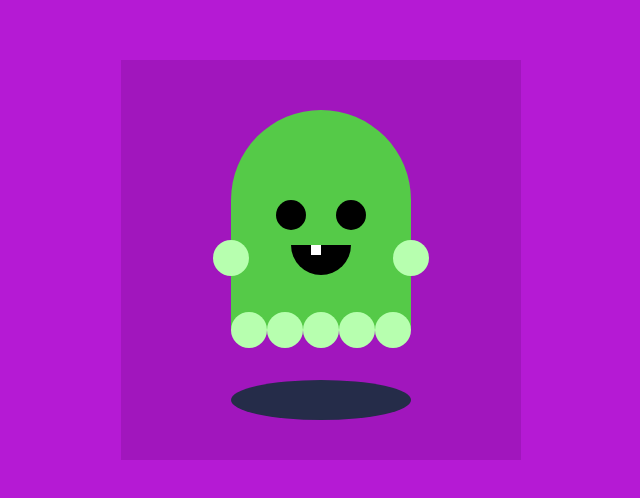
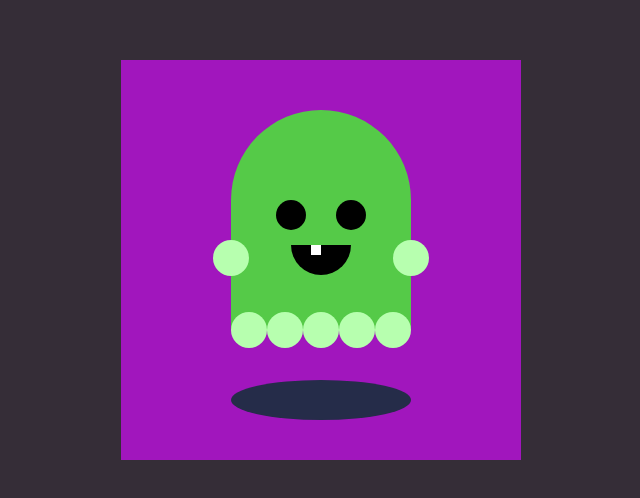
Before and after one commit to LeilaBrunisholz/TCA-1-Halloween-Animation, a plain HTML site: page index.html in a window 1280 px wide. Shown: the part 140-638 px from the top of the page, without its empty margins (319-959 px from the left). Drawn offline with Linux system fonts and the light colour scheme.

Commit message:
color change

```diff
--- a/style.css
+++ b/style.css
@@ -6,7 +6,7 @@ body{
     justify-content: center;
     align-items: center;
     margin:0;
-    background-color: #b51ad4;
+    background-color: #352d37;
 }
 
 #container{
```
